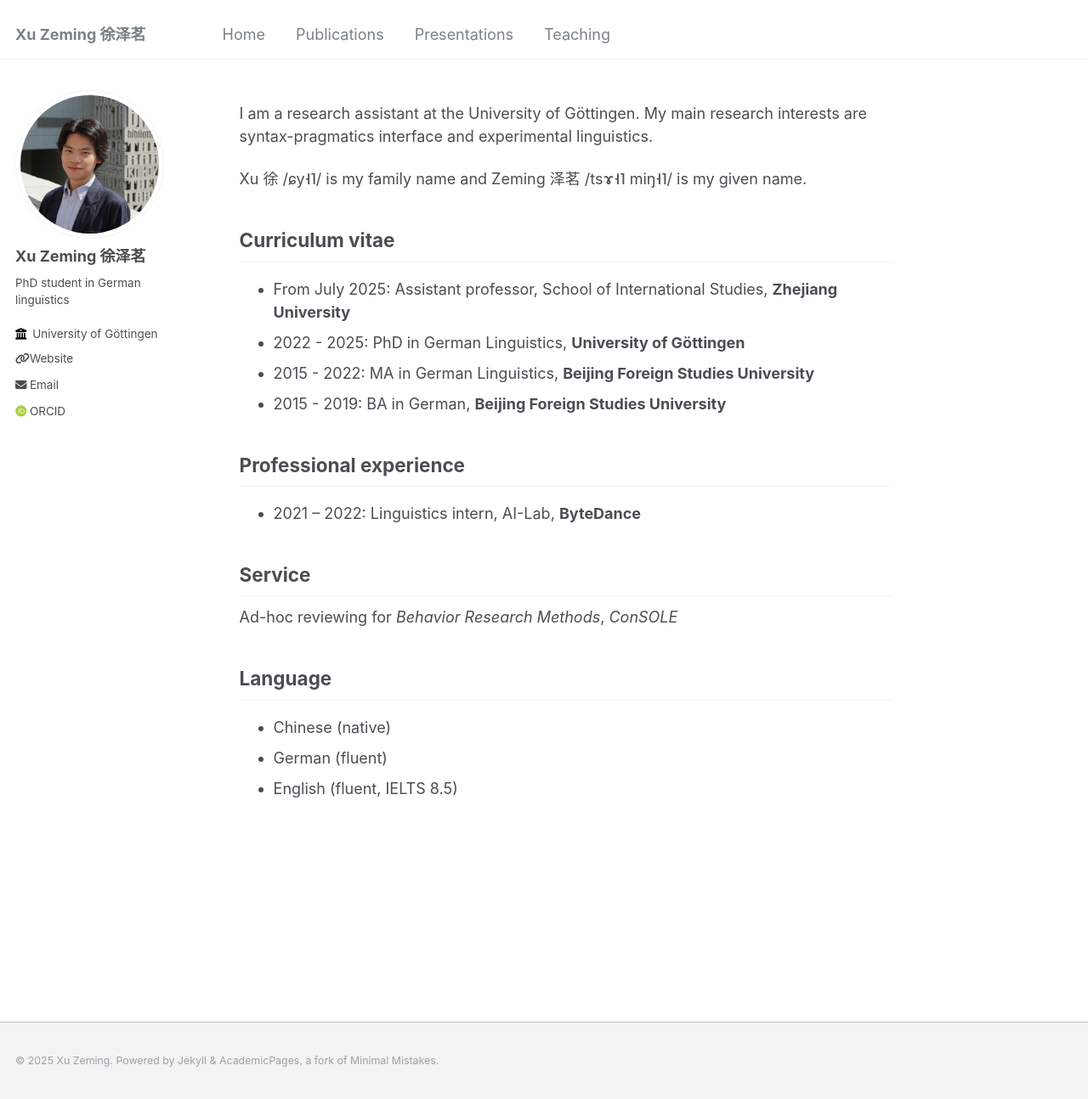
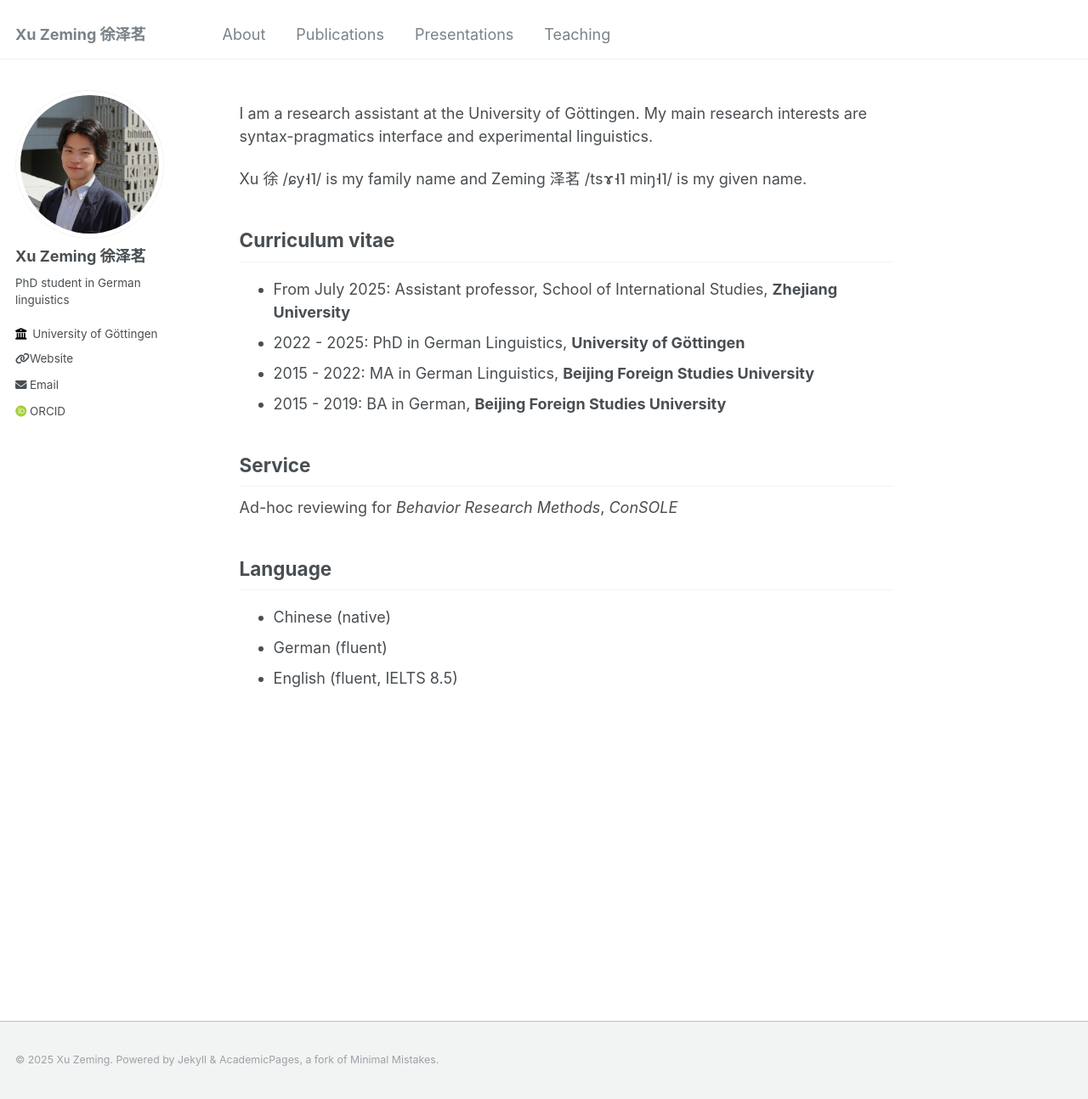
Before and after one commit to xu-zeming/xu-zeming.github.io, a Jekyll site: the page built from _pages/about.md, in a window 1280 px wide and 1294 px high. Shown: the whole window at 85% size. Built offline with Jekyll 4.4.1, drawn with Linux system fonts in a browser that asks for light colours; some web fonts are replaced.

Commit message:
modified:   _data/navigation.yml 	modified:   _pages/about.md

```diff
--- a/_data/navigation.yml
+++ b/_data/navigation.yml
@@ -1,7 +1,7 @@
 # main links links
 main:
-  - title: "Home"
-    url: /
+  - title: "About"
+    url: /about/
 
   - title: "Publications"
     url: /publications/
--- a/_pages/about.md
+++ b/_pages/about.md
@@ -17,10 +17,6 @@ Curriculum vitae
 * 2015 - 2022: MA in German Linguistics, **Beijing Foreign Studies University**
 * 2015 - 2019: BA in German, **Beijing Foreign Studies University**
 
-Professional experience
----
-* 2021 – 2022: Linguistics intern, AI-Lab, **ByteDance**
-
 Service
 ---
 Ad-hoc reviewing for *Behavior Research Methods*, *ConSOLE*
```
